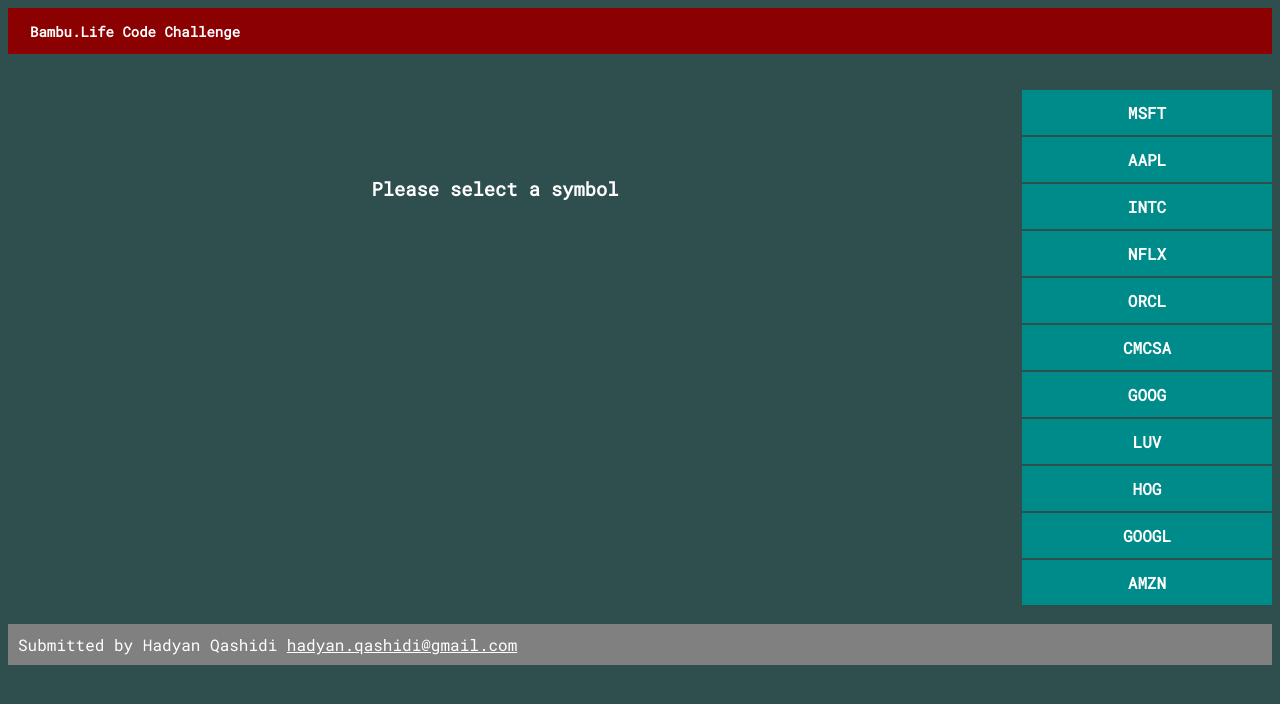
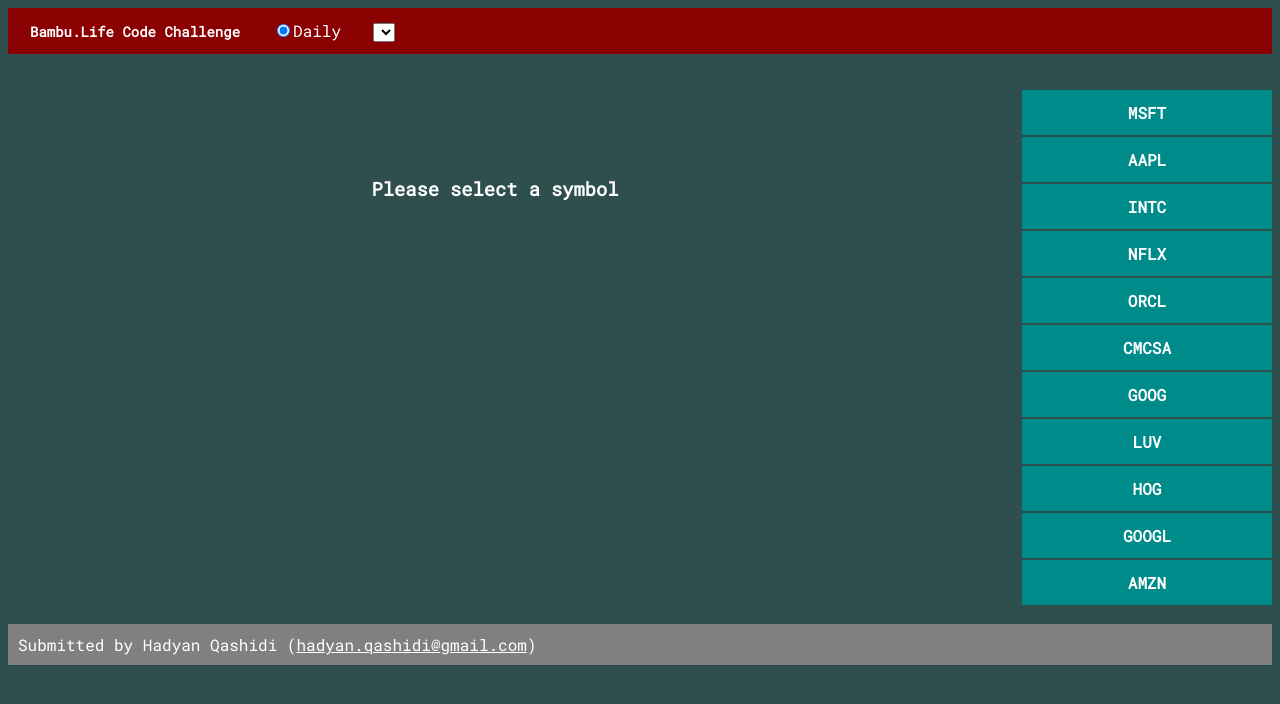
Before and after one commit to hadyanq/bambu-life-code-challenge, a Vue app: page / in a window 1280 px wide. Shown: the top 704 px of the page. Built offline with nearby package versions, Linux system fonts and the light colour scheme.

Commit message:
Added daily filter

```diff
--- a/index.html
+++ b/index.html
@@ -7,6 +7,7 @@
     <style>
       body {
         font-family: 'Roboto Mono', monospace;
+        color: white;
       }
 
       a {
@@ -27,9 +28,7 @@
     <div id="app"></div>
     <footer>
       Submitted by Hadyan Qashidi
-      <a href="mailto:hadyan.qashidi@gmail.com">
-        hadyan.qashidi@gmail.com
-      </a>
+      (<a href="mailto:hadyan.qashidi@gmail.com">hadyan.qashidi@gmail.com</a>)
     </footer>
   </body>
 </html>
--- a/package.json
+++ b/package.json
@@ -12,6 +12,7 @@
   "license": "ISC",
   "dependencies": {
     "axios": "^0.18.0",
+    "moment-mini": "^2.22.1",
     "vue": "^2.5.17",
     "vue-router": "^3.0.1"
   },
--- a/src/App.vue
+++ b/src/App.vue
@@ -2,6 +2,12 @@
   <div>
     <header>
       <h2>{{ title }}</h2>
+      <interval-control
+        :interval="interval"
+        :price-data="priceData"
+        :selected-month="month"
+        @setMonth="month = $event"
+      />
     </header>
 
     <div class="sidebar">
@@ -42,14 +48,16 @@
 
   import axios from "axios"
   import Spinner from "./components/Spinner.vue"
+  import IntervalControl from "./components/IntervalControl.vue"
   import PriceChart from "./components/PriceChart.vue"
 
   export default {
-    components: { Spinner,  PriceChart },
+    components: { Spinner, IntervalControl, PriceChart },
     data() {
       return {
         title: "Bambu.Life Code Challenge",
         priceData: null,
+        interval: "daily",
         month: "11",
         symbol: "",
         symbols: [
@@ -140,9 +148,9 @@
   }
 
   header h2 {
+    display: inline-block;
     margin-left: 20px;
     font-size: 14px;
-    color: white;
   }
 
   .placeholder {
@@ -154,7 +162,6 @@
   .placeholder h3 {
     padding-top: 102px;
     font-weight: bold;
-    color: white;
   }
 
   .sidebar {
@@ -169,7 +176,6 @@
   .sidebar li {
     background-color: darkcyan;
     padding: 12px;
-    color: white;
     font-weight: bold;
     text-align: center;
     margin-bottom: 2px;
--- /dev/null
+++ b/src/components/IntervalControl.vue
@@ -0,0 +1,82 @@
+<template>
+  <div class="interval-wrap">
+    <div class="interval-radio">
+      <input type="radio" v-model="interval" name="interval" value="daily"/>Daily
+    </div>
+    <div class="interval-select">
+      <select v-if="interval === 'daily'" v-model="month">
+        <option v-for="m in monthPicker" :key="m" :value="m">
+          {{ displayMonth(m) }}
+        </option>
+      </select>
+    </div>
+  </div>
+</template>
+
+<script>
+  import moment from "moment-mini"
+
+  export default {
+    props: {
+      priceData: {
+        type: Object,
+        default: () => {}
+      },
+      interval: {
+        type: String,
+        default: ""
+      },
+      selectedMonth: {
+        type: String,
+        default: ""
+      }
+    },
+    data() {
+      return {
+        month: ""
+      }
+    },
+    computed: {
+      monthPicker() {
+        let months = []
+        for (let m in this.priceData) {
+          const month = m.substring(5, 7)
+          if (!months.includes(month)) {
+            months.push(month)
+          }
+        }
+
+        return months
+      },
+    },
+    watch: {
+      month(m) {
+        this.$emit("setMonth", m)
+      }
+    },
+    mounted() {
+      if (this.selectedMonth) this.month = this.selectedMonth
+    },
+    methods: {
+      displayMonth(m) {
+        return moment(m, "MM").format("MMMM")
+      }
+    }
+  }
+</script>
+
+<style scoped>
+  .interval-wrap {
+    display: inline-block;
+  }
+
+  .interval-radio {
+    margin-left: 32px;
+    display: inline-block;
+  }
+
+  .interval-select {
+    margin-left: 32px;
+    display: inline-block;
+  }
+</style>
```
Also changed, not shown: 1 other file (tests, documents, lock files or other folders).
